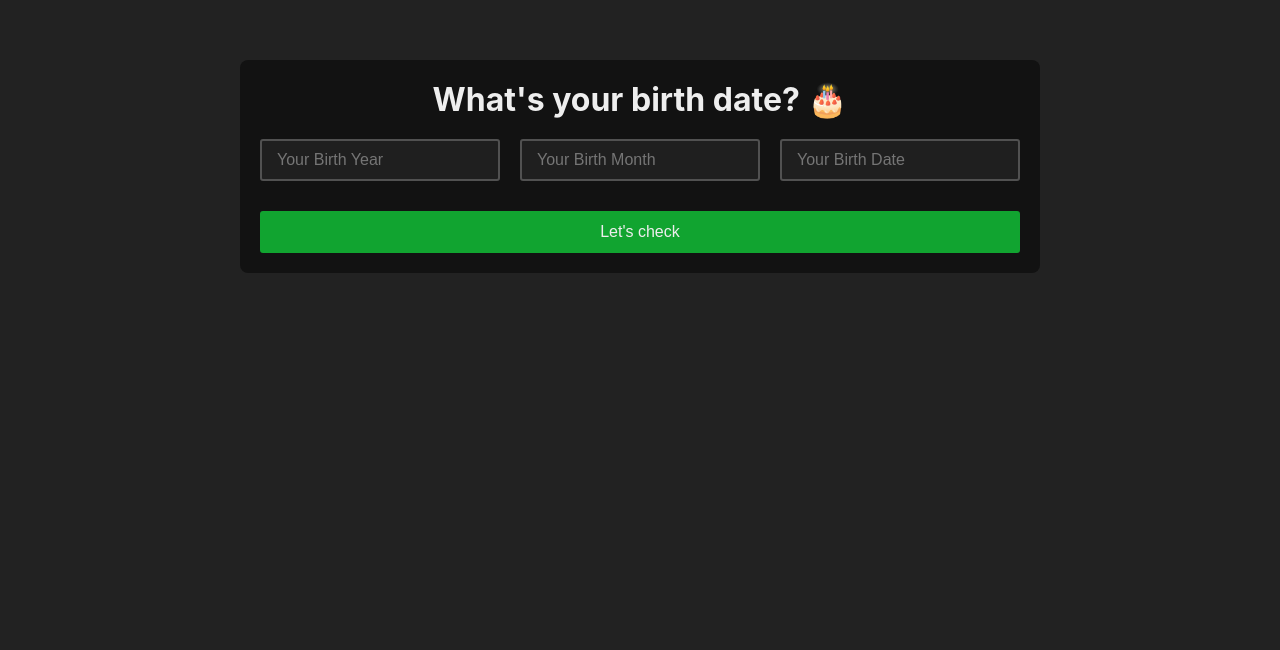
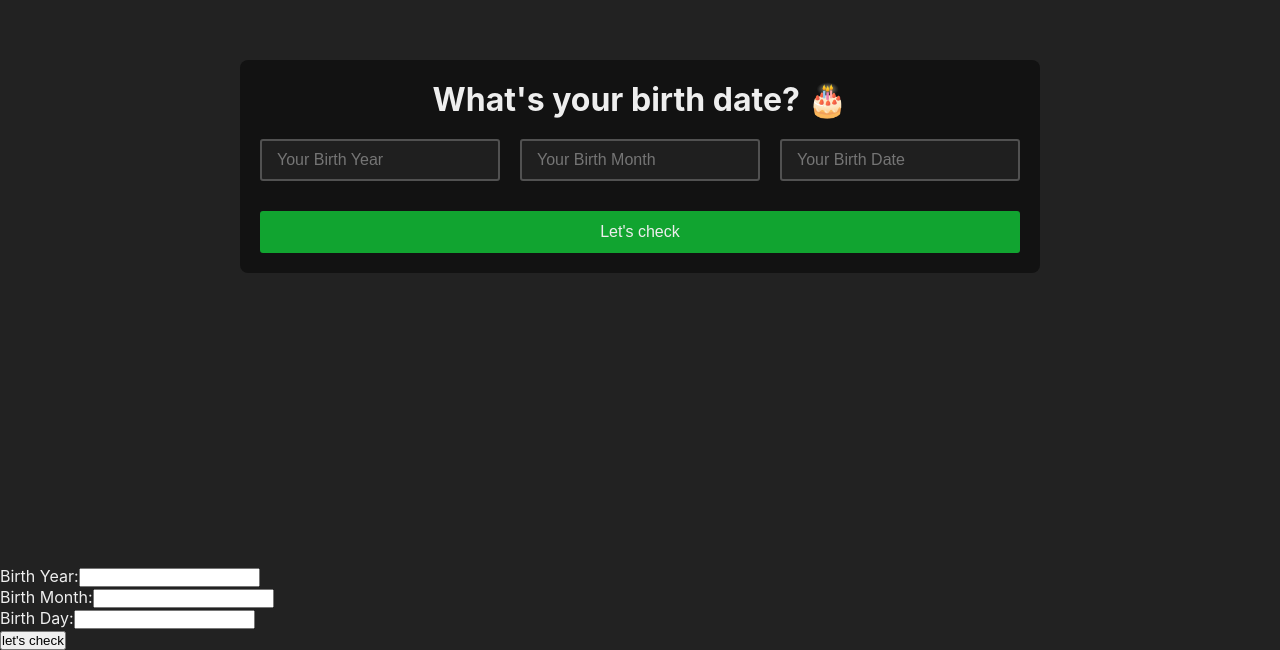
Before and after one commit to mohitdevelops/whats-your-age, a React (Create React App) app: page / in a window 1280 px wide. Shown: the part 234-884 px from the top of the page. Before the commit the page ends 800 px from the top, so only its background shows below. Built offline with nearby package versions, Linux system fonts and the light colour scheme.

Commit message:
calculates the age accurately

```diff
--- a/src/App.jsx
+++ b/src/App.jsx
@@ -1,5 +1,6 @@
 import './App.css';
 import UserAgeForm from './components/UserAgeForm';
+import UserAgeFormII from './components/UserAgeFormII';
 
 document.title = "What's your age";
 
@@ -7,6 +8,7 @@ function App() {
   return (
     <>
       <UserAgeForm />
+      <UserAgeFormII />
     </>
   );
 }
--- a/src/components/UserAgeForm.jsx
+++ b/src/components/UserAgeForm.jsx
@@ -56,13 +56,13 @@ const UserAgeForm = () => {
         return {
           date: action.dateValue,
           isDateValid: action > curMonthDays,
+        };
       }
-			}
-			if(action.name === "dateOnBlur"){
-				return{
+      if (action.name === "dateOnBlur") {
+        return {
           date: prevState.dateValue,
           isDateValid: prevState.dateValue > curMonthDays,
-				}
+        };
       }
     },
     {
@@ -109,7 +109,6 @@ const UserAgeForm = () => {
     event.preventDefault();
 
     const calcAge = (userYear, userMonth, userDate) => {
-
       //If entered date is greater than current date then it will borrow whole month from current month days
       let newDate = userDate.dateValue > date && date + curMonthDays;
       //Same it will borrow whole year which is +12 months
--- /dev/null
+++ b/src/components/UserAgeFormII.js
@@ -0,0 +1,77 @@
+import { useState } from "react";
+
+const UserAgeFormII = () => {
+  const [birthYear, setBirthYear] = useState("");
+  const [birthMonth, setBirthMonth] = useState("");
+  const [birthDay, setBirthDay] = useState("");
+
+  const currentDate = new Date();
+  const currentYear = currentDate.getFullYear();
+  const currentMonth = currentDate.getMonth();
+  const currentDay = currentDate.getDate();
+
+  const submitHandler = (event) => {
+    event.preventDefault();
+    const convertedBirthDate = new Date(birthYear, birthMonth, birthDay);
+    const convertedBirthYear = convertedBirthDate.getFullYear();
+    const convertedBirthMonth = convertedBirthDate.getMonth() -1;
+    const convertedBirthDay = convertedBirthDate.getDate();
+    console.log(
+      calcAge(convertedBirthYear, convertedBirthMonth, convertedBirthDay)
+    );
+  };
+
+  const calcAge = (year, month, day) => {
+    const ageYear = currentYear - year;
+    const ageMonth = currentMonth - month;
+    const ageDay = currentDay - day;
+    if (ageMonth < 0 || (ageMonth === 0 && ageDay < 0)) {
+      return ageYear - 1;
+    }
+    return {
+      ageYear,
+      ageMonth,
+      ageDay,
+    };
+  };
+
+  return (
+    <form onSubmit={submitHandler}>
+      <div>
+        <label htmlFor="bYear">Birth Year:</label>
+        <input
+          type="number"
+          id="bYear"
+          name="Birth Year"
+          value={birthYear}
+          onChange={(e) => setBirthYear(e.target.value)}
+        />
+      </div>
+      <div>
+        <label htmlFor="bMonth">Birth Month:</label>
+        <input
+          type="number"
+          id="bMonth"
+          name="Birth Month"
+          value={birthMonth}
+          onChange={(e) => setBirthMonth(e.target.value)}
+        />
+      </div>
+      <div>
+        <label htmlFor="bDay">Birth Day:</label>
+        <input
+          type="number"
+          id="bDay"
+          name="Birth Day"
+          value={birthDay}
+          onChange={(e) => setBirthDay(e.target.value)}
+        />
+      </div>
+      <div>
+        <button type="submit">let's check</button>
+      </div>
+    </form>
+  );
+};
+
+export default UserAgeFormII;
```
Also changed, not shown: 1 other file (tests, documents, lock files or other folders). Lines whose indentation alone changed are shown as unchanged.
